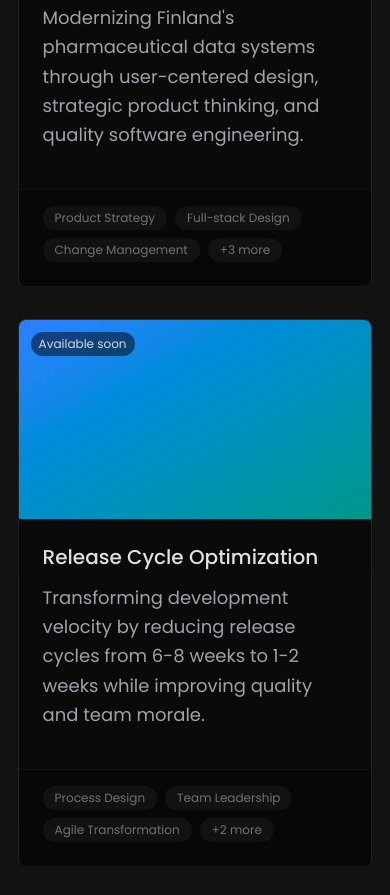
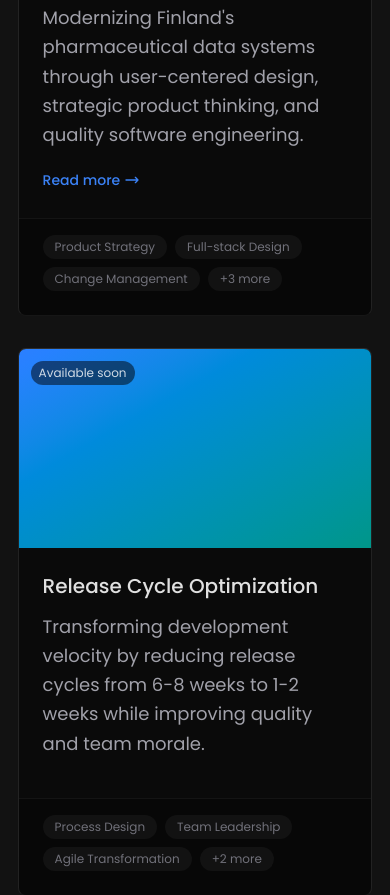
Before and after one commit to jtarva/tarvafi, an Astro site: page / in a window 390 px wide. Shown: the part 3121-4016 px from the top of the page. Built offline with nearby package versions, Linux system fonts and the light colour scheme; Astro itself is replaced by a stand-in of ours.

Commit message:
Add 'Read more' link to clickable case study cards
- Add clear call-to-action for mobile users where hover effects don't work
- Include arrow icon with smooth transition animation on hover
- Only show on clickable cards (not on 'coming soon' cards)
- Improve mobile UX and accessibility

```diff
--- a/src/pages/index.astro
+++ b/src/pages/index.astro
@@ -206,6 +206,12 @@ const featuredCaseStudies = allCaseStudies
 								<p class="leading-relaxed mb-4" style="color: var(--color-text-secondary);">
 									{caseStudy.data.description}
 								</p>
+								<div class="inline-flex items-center gap-1 text-sm font-medium transition-colors group-hover:brightness-150" style="color: var(--color-accent);">
+									Read more
+									<svg class="h-4 w-4 transition-transform group-hover:translate-x-1" fill="none" stroke="currentColor" viewBox="0 0 24 24">
+										<path stroke-linecap="round" stroke-linejoin="round" stroke-width="2" d="M17 8l4 4m0 0l-4 4m4-4H3"/>
+									</svg>
+								</div>
 							</div>
 							<div class="px-6 pb-6 pt-4" style="background-color: rgba(0, 0, 0, 0.3); margin: 0 0 0 0; border-top: 1px solid rgba(255, 255, 255, 0.05);">
 								<div class="flex flex-wrap gap-2">
```
